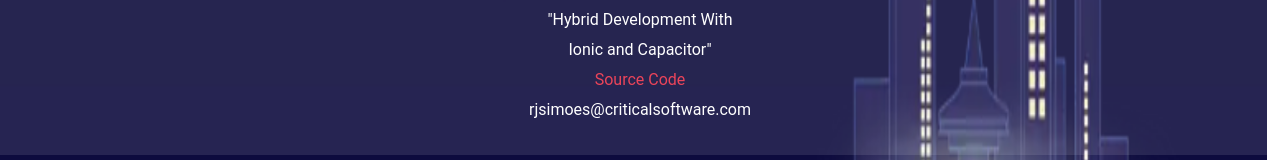
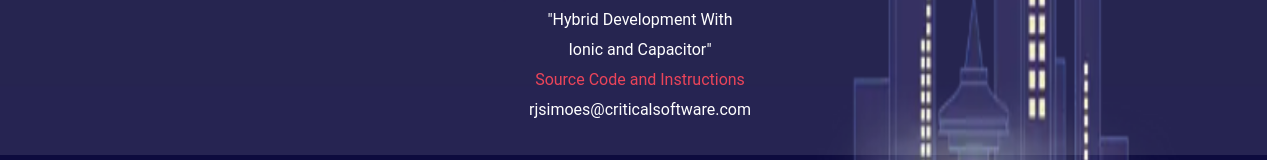
Before and after one commit to rgilsimoes/csw-office-finder, a React (Create React App) app: page /tab2 in a window 1280 px wide. Shown: the part 270-430 px from the top of the page. Built offline with nearby package versions, Linux system fonts and the light colour scheme.

Commit message:
fix: UI adjustments

```diff
--- a/src/components/About.tsx
+++ b/src/components/About.tsx
@@ -9,7 +9,7 @@
         <br /> Ionic and Capacitor"
       </p>
       <p>
-        <a href="https://github.com/rgilsimoes/csw-office-finder">Source Code</a>
+        <a href="https://github.com/rgilsimoes/csw-office-finder">Source Code and Instructions</a>
       </p>
       <p>rjsimoes@criticalsoftware.com</p>
     </div>
--- a/src/pages/Tab1.css
+++ b/src/pages/Tab1.css
@@ -3,3 +3,7 @@
   padding: 0px 20px;
   width: 70px;
 }
+
+ion-col {
+  text-align: center;
+}
--- a/src/pages/Tab1.tsx
+++ b/src/pages/Tab1.tsx
@@ -101,7 +101,7 @@
         </IonHeader>
         <IonGrid>
           <IonRow class="ion-justify-content-center">
-            <IonCol size="4">
+            <IonCol sizeMd="2" sizeSm="4" sizeXs="6">
               <IonButton onClick={findMe}>
                 Find Me
                 <IonIcon icon={locate} slot="end" />
```
Also changed, not shown: 1 other file (tests, documents, lock files or other folders).
